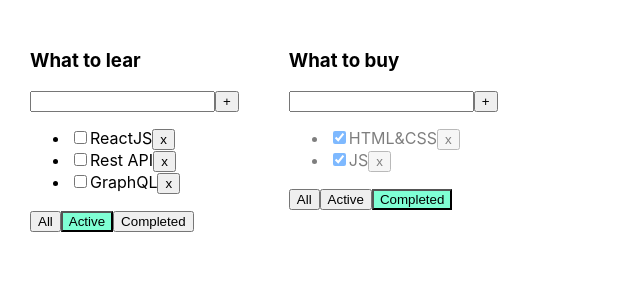
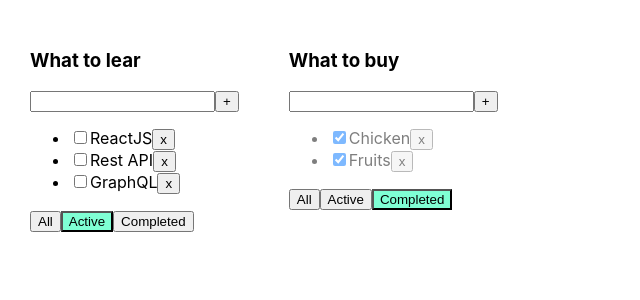
Before and after one commit to Alex-Kiosa/todolist, a React (Create React App) app: page / in a window 1280 px wide. Shown: the top 300 px of the page, without its empty margins (0-640 px from the left). Built offline with nearby package versions, Linux system fonts and the light colour scheme.

Commit message:
Complete second todoList

```diff
--- a/src/App.tsx
+++ b/src/App.tsx
@@ -12,43 +12,56 @@ export type TodoLIstType = {
 }
 
 function App() {
+    const todoListId1 = v1();
+    const todoListId2 = v1();
+
     const [todoLists, setTodoLists] = useState<Array<TodoLIstType>>([
-        {id: v1(), title: "What to lear", filter: "active"},
-        {id: v1(), title: "What to buy", filter: "completed"}
+        {id: todoListId1, title: "What to lear", filter: "active"},
+        {id: todoListId2, title: "What to buy", filter: "completed"}
     ])
 
-    const [tasks, setTasks] = useState([
-        {id: v1(), title: "HTML&CSS", isDone: true},
-        {id: v1(), title: "JS", isDone: true},
-        {id: v1(), title: "ReactJS", isDone: false},
-        {id: v1(), title: "Rest API", isDone: false},
-        {id: v1(), title: "GraphQL", isDone: false},
-    ]);
+    const [tasksObj, setTasksObj] = useState({
+        [todoListId1]: [
+            {id: v1(), title: "HTML&CSS", isDone: true},
+            {id: v1(), title: "JS", isDone: true},
+            {id: v1(), title: "ReactJS", isDone: false},
+            {id: v1(), title: "Rest API", isDone: false},
+            {id: v1(), title: "GraphQL", isDone: false},
+        ],
+        [todoListId2]: [
+            {id: v1(), title: "Chiсken", isDone: true},
+            {id: v1(), title: "Fruits", isDone: true},
+            {id: v1(), title: "Onion", isDone: false},
+        ]
+    })
 
-    const addTask = (taskTitle: string) => {
-        let task = {id: v1(), title: taskTitle, isDone: false}
-        setTasks([task, ...tasks])
+    const addTask = (taskTitle: string, todoListId: string) => {
+        const task = {id: v1(), title: taskTitle, isDone: false}
+        const tasks = tasksObj[todoListId]
+        tasksObj[todoListId] = [task,...tasks]
+        setTasksObj({...tasksObj})
     }
 
-    const removeTask = (id: string) => {
-        let filteredTasks = tasks.filter(t => t.id != id);
-        setTasks(filteredTasks);
+    const removeTask = (id: string, todoListId: string) => {
+        const tasks = tasksObj[todoListId]
+        const filteredTasks = tasks.filter(t => t.id != id);
+        tasksObj[todoListId] = filteredTasks
+        setTasksObj({...tasksObj});
     }
 
-    const changeFilter = (filterName: FilterValuesType, todoListId: string) => {
+    const changeFilter = (value: FilterValuesType, todoListId: string) => {
         const todoList = todoLists.find(tl => tl.id === todoListId)
-        console.log(todoLists)
         if (todoList) {
-            todoList.filter = filterName
+            todoList.filter = value
             setTodoLists([...todoLists])
         }
     }
 
-    const changeStatus = (taskId: string, isDone: boolean) => {
-        const task = tasks.find(t => t.id === taskId)
+    const changeStatus = (taskId: string, isDone: boolean, todoListId: string) => {
+        const task = tasksObj[todoListId].find(t => t.id === taskId)
         if (task) {
             task.isDone = isDone
-            setTasks([...tasks])
+            setTasksObj({...tasksObj})
         }
     }
 
@@ -56,13 +69,13 @@ function App() {
         <div className="App">
             {
                 todoLists.map(tl => {
-                    let tasksForTodolist = tasks;
+                    let tasksForTodolist = tasksObj[tl.id];
 
                     if (tl.filter === "active") {
-                        tasksForTodolist = tasks.filter(t => !t.isDone);
+                        tasksForTodolist = tasksForTodolist.filter(t => !t.isDone);
                     }
                     if (tl.filter === "completed") {
-                        tasksForTodolist = tasks.filter(t => t.isDone);
+                        tasksForTodolist = tasksForTodolist.filter(t => t.isDone);
                     }
 
                     return (
--- a/src/Todolist.tsx
+++ b/src/Todolist.tsx
@@ -12,10 +12,10 @@ type PropsType = {
     id: string
     title: string
     tasks: Array<TaskType>
-    removeTask: (taskId: string) => void
+    removeTask: (taskId: string, todoListId: string) => void
     changeFilter: (value: FilterValuesType, todoListId: string) => void
-    addTask: (taskTitle: string) => void
-    changeStatus: (taskId: string, isDone: boolean) => void
+    addTask: (taskTitle: string, todoListId: string) => void
+    changeStatus: (taskId: string, isDone: boolean, todoListId: string) => void
     filter: FilterValuesType
 }
 
@@ -32,14 +32,14 @@ export function Todolist(props: PropsType) {
 
     const addTaskHandler = () => {
         if (taskTitle.trim() !== "") {
-            props.addTask(taskTitle)
+            props.addTask(taskTitle, props.id)
             setTaskTitle("")
         } else {
             setError("Title is required")
         }
     }
 
-    const removeTaskHandler = (taskId: string) => props.removeTask(taskId)
+    const removeTaskHandler = (taskId: string) => props.removeTask(taskId, props.id)
 
     return <div>
         <h3>{props.title}</h3>
@@ -52,7 +52,7 @@ export function Todolist(props: PropsType) {
             {props.tasks.map(t => {
                 const changeStatusHandler = (e: ChangeEvent<HTMLInputElement>) => {
                     let newIsDoneValue = e.currentTarget.checked
-                    props.changeStatus(t.id, newIsDoneValue)
+                    props.changeStatus(t.id, newIsDoneValue, props.id)
                 }
 
                 return (
```
